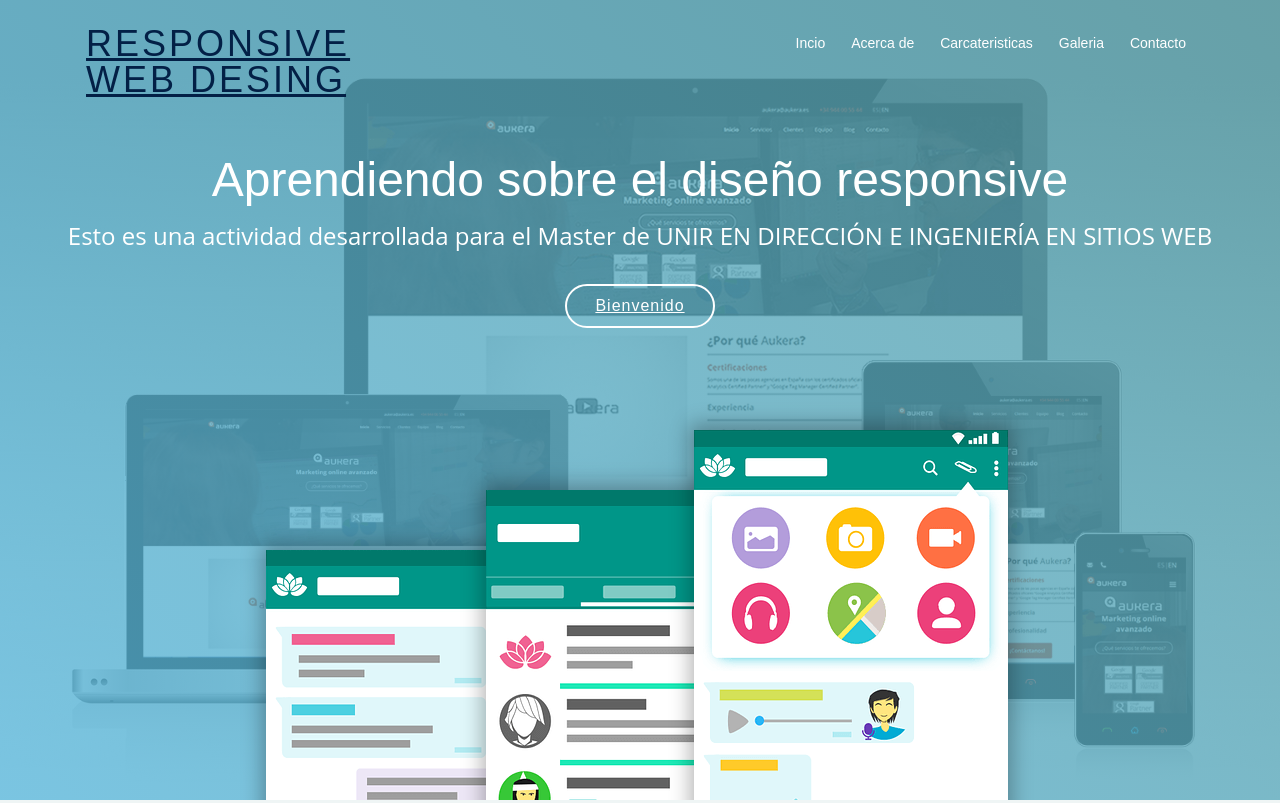
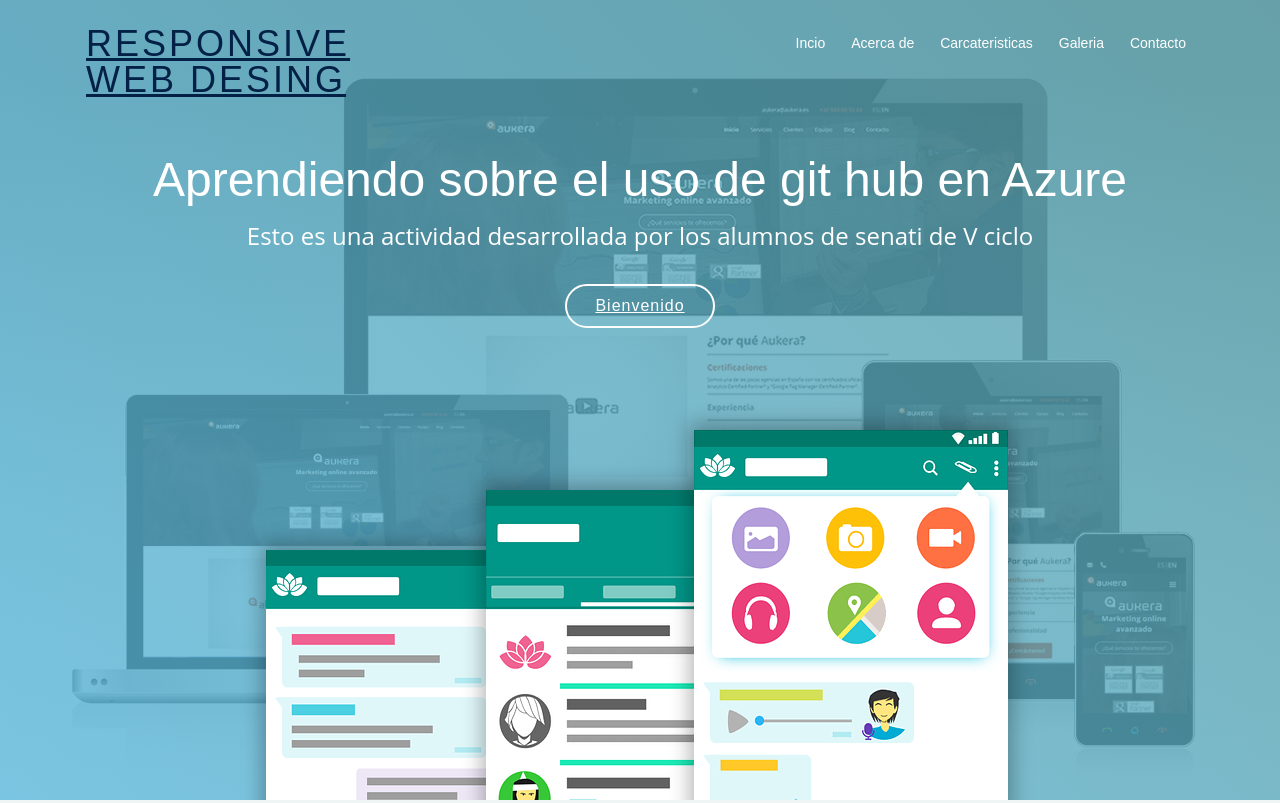
Before and after one commit to evilcahuaman/AppWebEstaticoSenati, a plain HTML site: page index.html in a window 1280 px wide. Shown: the top 803 px of the page. Drawn offline with Linux system fonts and the light colour scheme; files whose address does not match are found by name.

Commit message:
PRIMEROS CAMBIOS

```diff
--- a/index.html
+++ b/index.html
@@ -60,8 +60,8 @@
   ============================-->
   <section id="intro">
     <div class="intro-text">
-      <h2>Aprendiendo sobre el diseño responsive</h2>
-      <p>Esto es una actividad desarrollada para el Master de UNIR EN DIRECCIÓN E INGENIERÍA EN SITIOS WEB</p>
+      <h2>Aprendiendo sobre el uso de git hub en Azure</h2>
+      <p>Esto es una actividad desarrollada por los alumnos de senati de V ciclo</p>
       <a href="#about" class="btn-get-started scrollto">Bienvenido</a>
     </div>
     <div class="product-screens">
```
